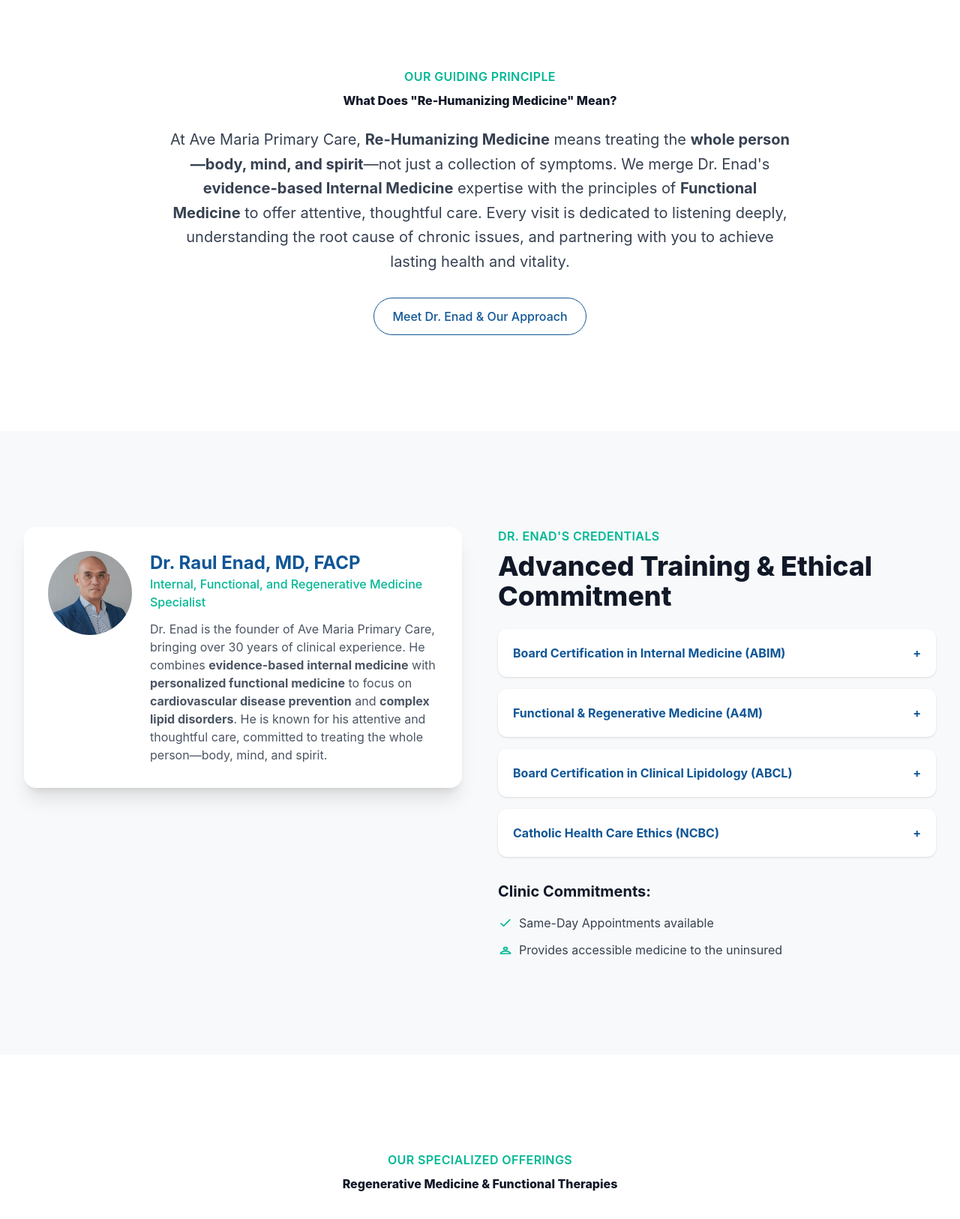
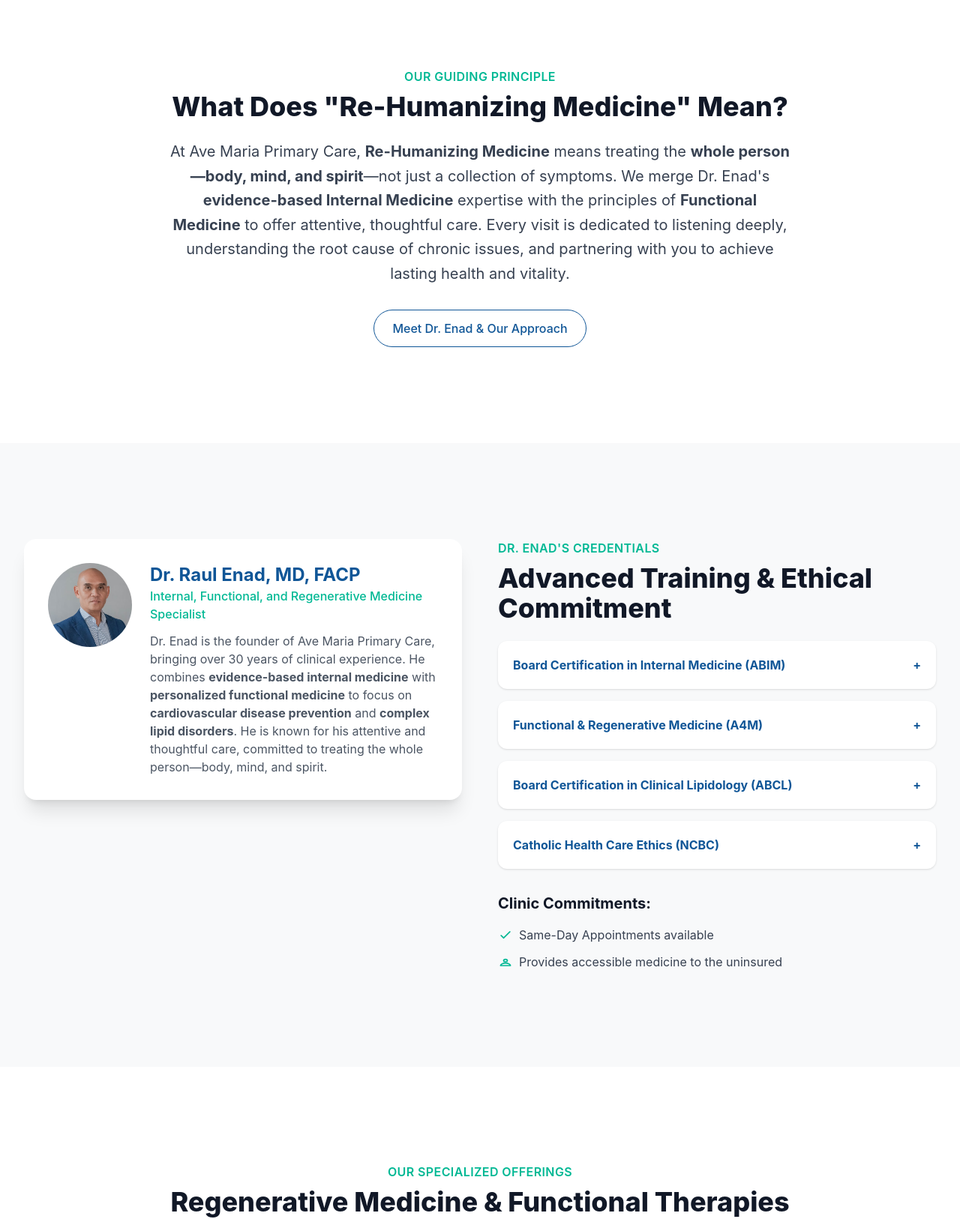
Before and after one commit to michaelgotty/avemariaprimarycare, a plain HTML site: page index.html in a window 1280 px wide. Shown: the part 800-2426 px from the top of the page at 75% size. Drawn offline with nearby package versions, Linux system fonts and the light colour scheme.

Commit message:
Update index.html

```diff
--- a/index.html
+++ b/index.html
@@ -135,7 +135,7 @@
     <!-- NEW CORE PRIMARY CARE SECTION --><section id="core-care" class="py-20 md:py-32 bg-white">
         <div class="max-w-4xl mx-auto px-4 sm:px-6 lg:px-8 text-center">
             <h2 class="text-base text-secondary-green font-semibold tracking-wide uppercase mb-2">Our Guiding Principle</h2>
-            <h3 class="4xl font-extrabold text-gray-900 mb-6">What Does "Re-Humanizing Medicine" Mean?</h3>
+            <h3 class="text-4xl font-extrabold text-gray-900 mb-6">What Does "Re-Humanizing Medicine" Mean?</h3>
             <p class="text-xl text-gray-700 leading-relaxed">
                 At Ave Maria Primary Care, <strong>Re-Humanizing Medicine</strong> means treating the <strong>whole person—body, mind, and spirit</strong>—not just a collection of symptoms. We merge Dr. Enad's <strong>evidence-based Internal Medicine</strong> expertise with the principles of <strong>Functional Medicine</strong> to offer attentive, thoughtful care. Every visit is dedicated to listening deeply, understanding the root cause of chronic issues, and partnering with you to achieve lasting health and vitality.
             </p>
@@ -242,7 +242,7 @@
     <!-- Services Section (Specialized Treatments) --><section id="services" class="py-20 md:py-32 bg-white">
         <div class="max-w-7xl mx-auto px-4 sm:px-6 lg:px-8 text-center">
             <h2 class="text-base text-secondary-green font-semibold tracking-wide uppercase mb-2">Our Specialized Offerings</h2>
-            <h3 class="4xl font-extrabold text-gray-900 mb-12">Regenerative Medicine & Functional Therapies</h3>
+            <h3 class="text-4xl font-extrabold text-gray-900 mb-12">Regenerative Medicine & Functional Therapies</h3>
 
             <!-- Service Grid - Now 2 Columns on Medium Screens --><div class="grid grid-cols-1 md:grid-cols-2 gap-10 text-left">
 
@@ -344,7 +344,7 @@
     <!-- NEW PAYMENT & INSURANCE SECTION --><section id="payment" class="py-20 md:py-32 bg-background-light">
         <div class="max-w-4xl mx-auto px-4 sm:px-6 lg:px-8 text-center">
             <h2 class="text-base text-primary-blue font-semibold tracking-wide uppercase mb-2">Billing and Coverage</h2>
-            <h3 class="4xl font-extrabold text-gray-900 mb-6">Payment & Insurance Information</h3>
+            <h3 class="text-4xl font-extrabold text-gray-900 mb-6">Payment & Insurance Information</h3>
             <div class="space-y-6 text-xl text-gray-700 leading-relaxed">
                 <!-- Insurance Accepted --><div class="p-6 bg-white rounded-xl shadow-lg border-t-4 border-secondary-green">
                     <h4 class="text-2xl font-bold text-secondary-green mb-3 flex items-center justify-center">
```
